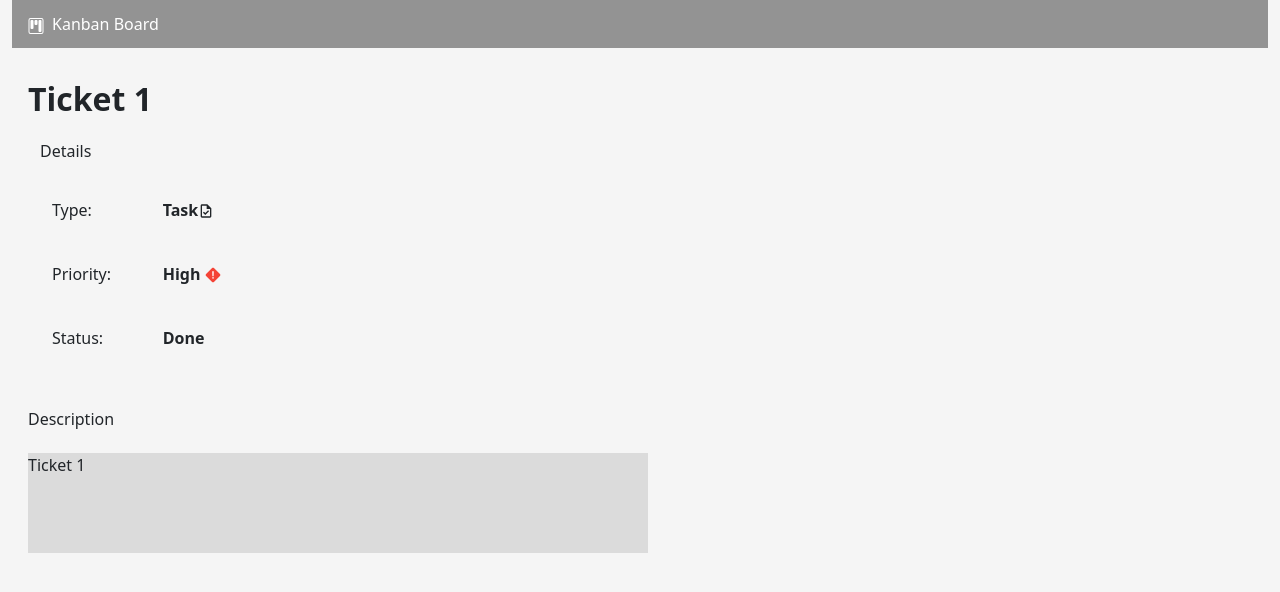
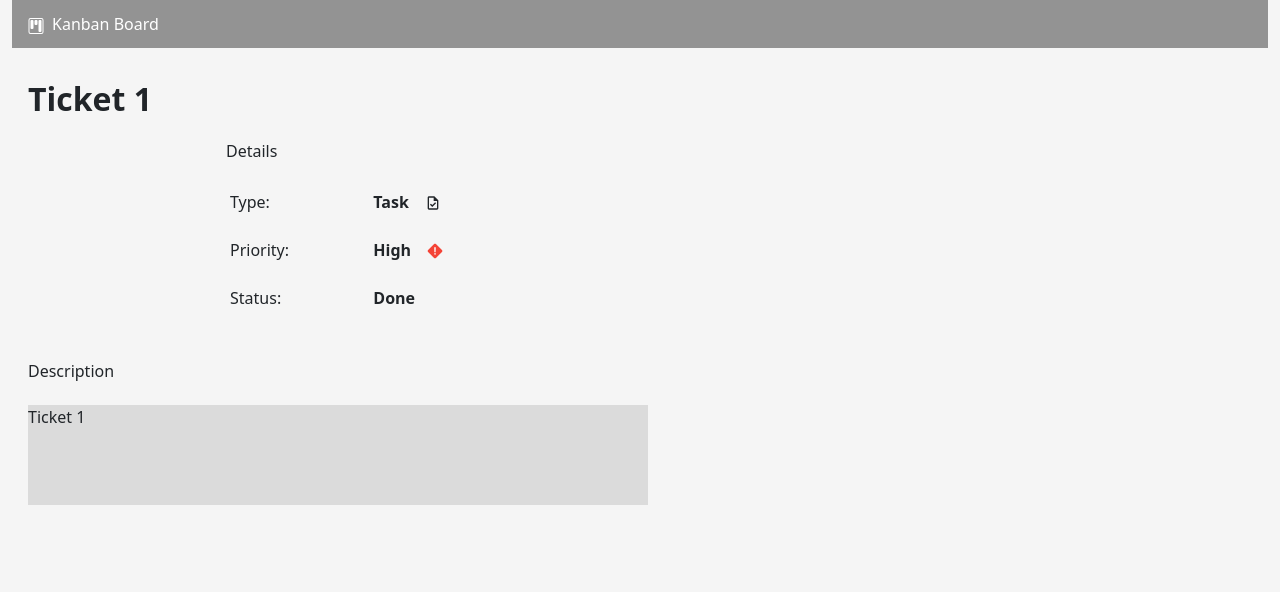
Before and after one commit to adriana-lazurca/kanban-board, a React (Create React App) app: page /tickets/1 in a window 1280 px wide. Shown: the top 592 px of the page. Built offline with nearby package versions, Linux system fonts and the light colour scheme; data requests are answered from the project's data file.

Commit message:
[Kanban-6]: refactoring

```diff
--- /dev/null
+++ b/src/components/ticket/ticket-details/TicketDetail.jsx
@@ -0,0 +1,6 @@
+export const TicketDetail = ({ title, children }) => (
+   <p className='row align-items-center fs-6 fw-lighter p-1'>
+      <span className='col-6 col-sm-5 col-md-3 col-lg-2 fw-lighter'>{title}:</span>
+      <span className='col-6 col-sm-5 col-md-4 col-lg-3 fw-bold'>{children}</span>
+   </p>
+);
--- a/src/components/ticket/ticket-details/TicketDetails.jsx
+++ b/src/components/ticket/ticket-details/TicketDetails.jsx
@@ -4,6 +4,7 @@ import { useParams } from 'react-router-dom';
 import { getTicket } from '../../../apis/tickets';
 import { types, priorities } from '../../../constants';
 import { findIcon } from '../utils/findIcon';
+import { TicketDetail } from './';
 import './ticket-details.scss';
 
 const capitalizeFirstLetter = (word) => {
@@ -16,8 +17,8 @@ export const TicketDetails = () => {
 
    useEffect(() => {
       const fetchTicket = async () => {
-         const data = await getTicket(ticketId);
-         setTicket(data);
+         const ticket = await getTicket(ticketId);
+         setTicket(ticket);
       };
       fetchTicket();
    }, [ticketId]);
@@ -27,27 +28,21 @@ export const TicketDetails = () => {
          {ticket && (
             <section className='container-fluid p-2 my-4 mx-2'>
                <h2 className='text-start fw-bold'>{ticket.title}</h2>
-               <section className='container-fluid align-items-center'>
+
+               <section className='ticket-details container-fluid align-items-center'>
                   <h6 className='text-start my-4'>Details</h6>
-                  <p className='row align-items-center fs-6 fw-lighter p-1'>
-                     <span className='col-2 col-sm-1 fw-lighter m-2'>Type:</span>
-                     <span className='col-9 col-sm-5 fw-bold '>
-                        {capitalizeFirstLetter(ticket.type)}
-                        {findIcon(types, ticket.type)}
-                     </span>
-                  </p>
 
-                  <p className='row align-items-center fs-6 fw-lighter p-1'>
-                     <span className='col-2 col-sm-1 fw-lighter m-2'>Priority:</span>
-                     <span className='col-9 col-sm-5 fw-bold'>
-                        {' '}
-                        {capitalizeFirstLetter(ticket.priority)} {findIcon(priorities, ticket.priority)}
-                     </span>
-                  </p>
-                  <p className='row align-items-center fs-6 fw-lighter p-1'>
-                     <span className='col-2 col-sm-1 fw-lighter m-2'>Status:</span>
-                     <span className='col-9 col-sm-5 fw-bold '>{capitalizeFirstLetter(ticket.status)}</span>
-                  </p>
+                  <TicketDetail title='Type'>
+                     {capitalizeFirstLetter(ticket.type)}
+                     <span className='px-3'>{findIcon(types, ticket.type)}</span>
+                  </TicketDetail>
+
+                  <TicketDetail title='Priority'>
+                     {capitalizeFirstLetter(ticket.priority)}
+                     <span className='px-3'>{findIcon(priorities, ticket.priority)}</span>
+                  </TicketDetail>
+
+                  <TicketDetail title='Status'>{capitalizeFirstLetter(ticket.status)}</TicketDetail>
                </section>
 
                <section className='my-5'>
--- a/src/components/ticket/ticket-details/index.js
+++ b/src/components/ticket/ticket-details/index.js
@@ -1 +1,2 @@
 export * from './TicketDetails';
+export * from './TicketDetail';
--- a/src/components/ticket/ticket-details/ticket-details.scss
+++ b/src/components/ticket/ticket-details/ticket-details.scss
@@ -1,5 +1,9 @@
 @import "../../../styles/variables/colors.scss";
 
+.ticket-details {
+    max-width: 70%;
+    margin-left: 0;
+}
 
 .description {
     background-color: $lightGray;
```
